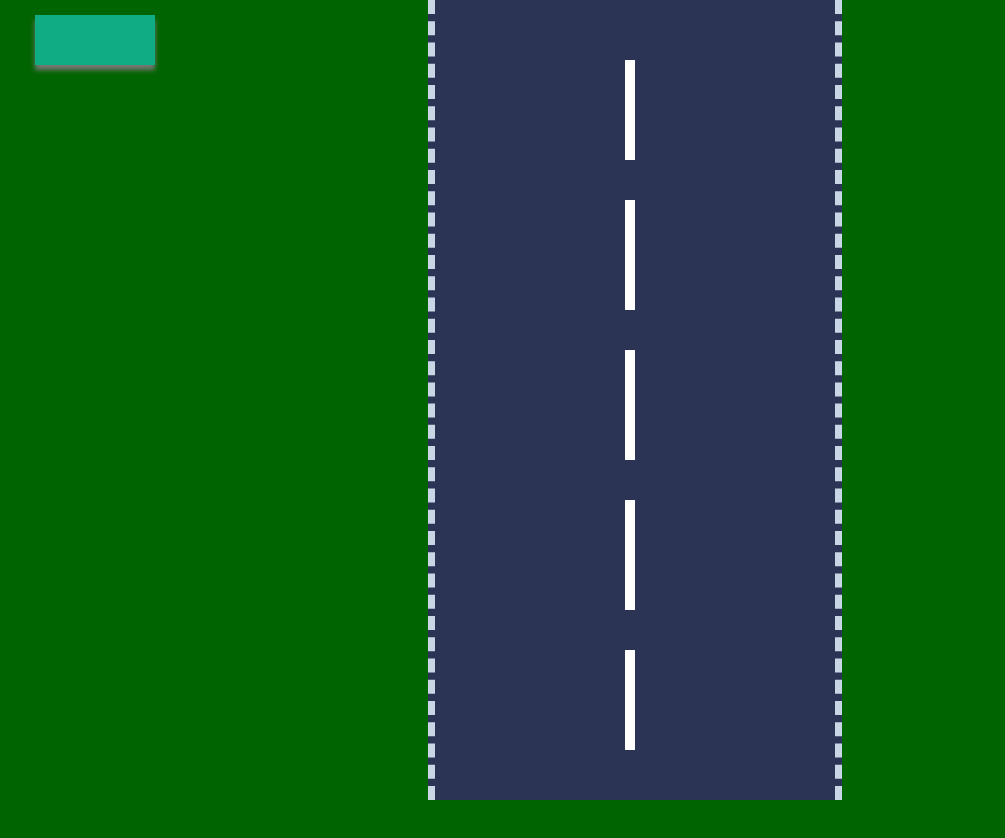
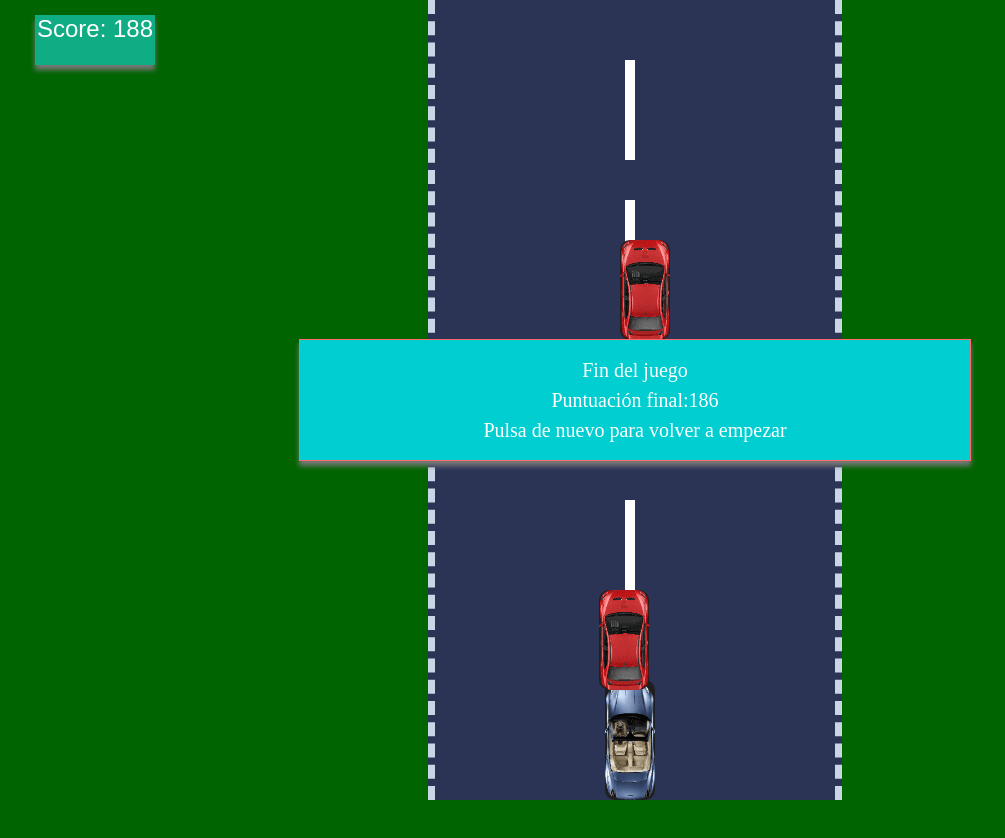
Before and after one commit to LauraAlejandraGuevara/hackaton-juego-carreras, a plain HTML site: page juego.html in a window 1280 px wide. Both pictures are taken after a click on the element 640 px from the left and 400 px from the top of the page. Shown: the whole page, without its empty margins (5-1010 px from the left). Drawn offline with Linux system fonts and the light colour scheme.

Commit message:
Otros cambios 1.2

```diff
--- a/juego.html
+++ b/juego.html
@@ -9,7 +9,7 @@
     <link title="Juego de Carreras en 2D">
 </head>
     <body>
-        <div class="carro">
+        <div class="calle">
             <div class="score">
 
             </div>
--- a/script.js
+++ b/script.js
@@ -1,5 +1,5 @@
 // Se definen variables, constantes
-const score=document.querySelector('.puntaje');
+const score=document.querySelector('.score');
             const pantallaInicio=document.querySelector('.pantallaInicio');
             const areaJuego=document.querySelector('.areaJuego');
             pantallaInicio.addEventListener('click',start);
@@ -57,7 +57,7 @@ const score=document.querySelector('.puntaje');
 
             }
             function cocheObstaculo(car){
-                let enemy=document.querySelectorAll('.obstaculo');
+                let enemy=document.querySelectorAll('.cocheObstaculo');
                 enemy.forEach(function(item){
 
                     if(estrellar(car,item)){
@@ -143,11 +143,11 @@ const score=document.querySelector('.puntaje');
                 Define la posicion y la cantidad*/
                 for(x=0;x<3;x++){
                     let enemyCar=document.createElement('div');
-                    enemyCar.setAttribute('class','enemy');
+                    enemyCar.setAttribute('class','cocheObstaculo');
                     enemyCar.y=((x+1)*350)*-1;
                     enemyCar.style.top=enemyCar.y+"px";
                     enemyCar.style.left=Math.floor(Math.random()*350)+"px";
-                    areaJuego   .appendChild(enemyCar);
+                    areaJuego.appendChild(enemyCar);
                 }
 
 
--- a/style.css
+++ b/style.css
@@ -5,24 +5,24 @@
 .hide{
     display:none;
 }
-.car{
+.car{ /* ya */
     height:120px;
     border-radius: 10px;
     width:50px;
     position:absolute;
     bottom:120px;
-    background:url(car2.jpg);
+    background:url(img/car3.jpg);
     background-repeat: no-repeat;
     background-size: 50px 120px;
 }
-.carro{
+.calle{ /*ya*/
     width:100%;
     height:100vw;
     background: #006400;
     background-repeat:no-repeat;
     background-size:100% 100%;
 }
-.lineas{
+.lineas{ /*ya*/
     width:10px;
     height:100px;
     background: white;
@@ -46,7 +46,7 @@
     width:50px;
     position:absolute;
     bottom:120px;
-    background:url(car.png);
+    background:url(img/car2.jpg);
     background-repeat: no-repeat;
     background-size: 50px 100px;
 }
```
